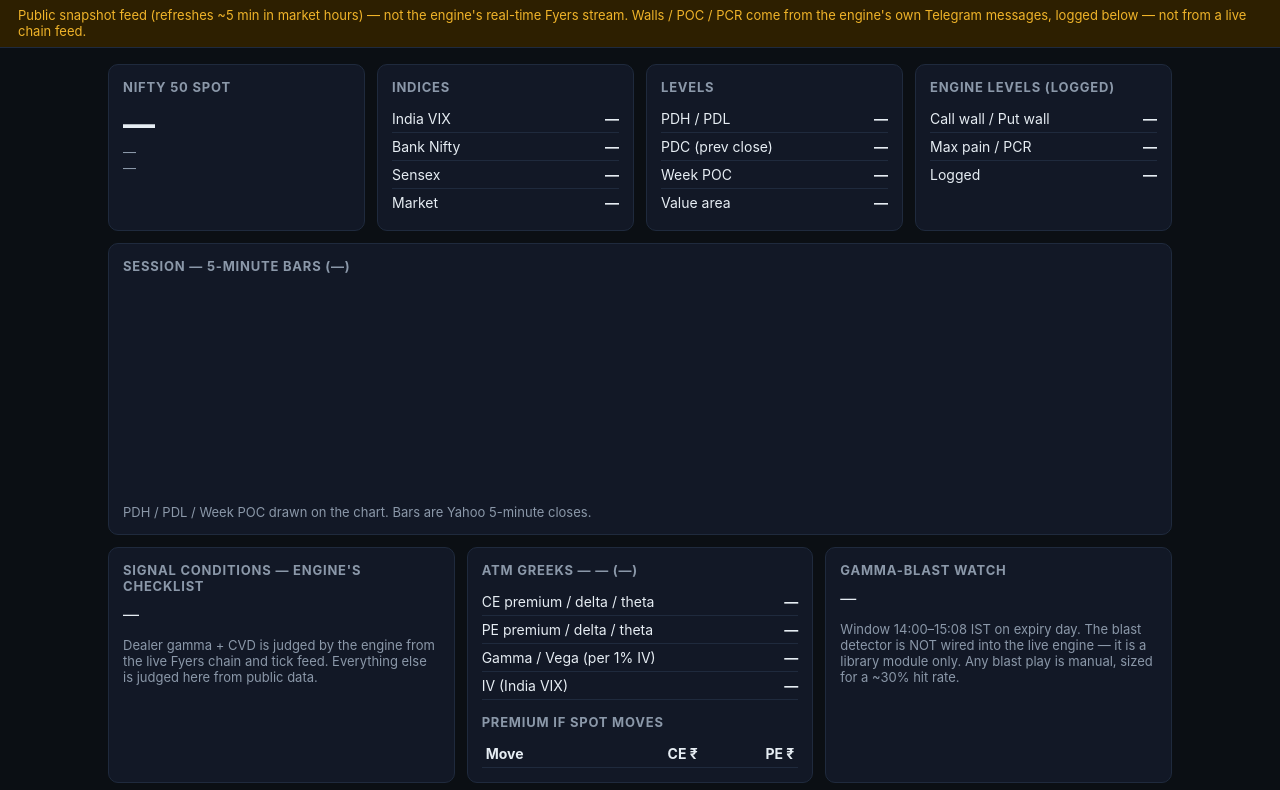
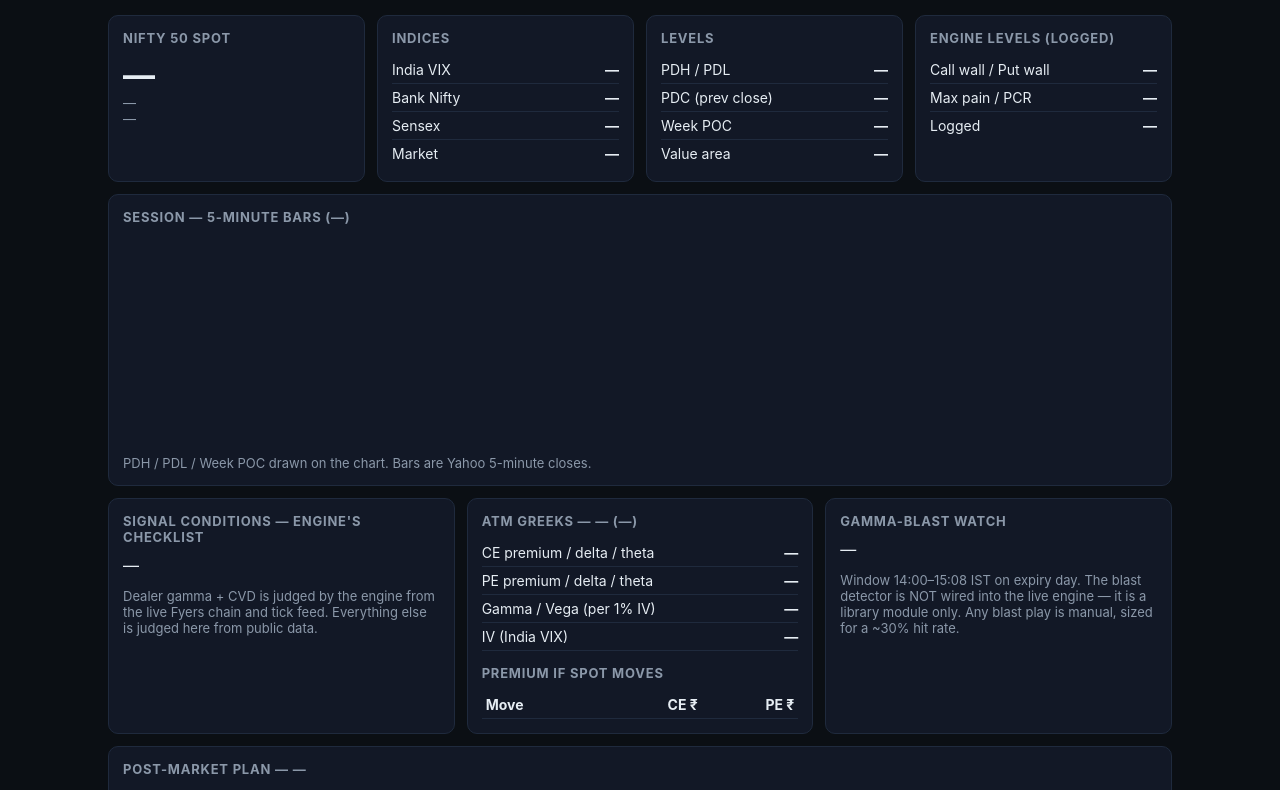
Before and after one commit to parfactmatch-cloud/Imarket, a plain HTML site: page terminal/static/index.html in a window 1280 px wide. Shown: the part 54-844 px from the top of the page. Drawn offline with Linux system fonts and the light colour scheme; no server answers.

Commit message:
Remove the snapshot-feed notice banner from Jev Terminal

```diff
--- a/terminal/static/index.html
+++ b/terminal/static/index.html
@@ -14,7 +14,6 @@
     gap:8px 16px; align-items:baseline; }
   header h1 { font-size:20px; margin:0; }
   header .sub { color:var(--muted); font-size:13px; }
-  .warn { background:#2d1f00; color:#f0b429; padding:8px 18px; font-size:13px; border-bottom:1px solid var(--line); }
   main { padding:16px 18px 40px; max-width:1100px; margin:0 auto; }
   .grid { display:grid; grid-template-columns:repeat(auto-fit,minmax(240px,1fr)); gap:12px; }
   .panel { background:var(--panel); border:1px solid var(--line); border-radius:10px; padding:14px; }
@@ -54,7 +53,6 @@
   <span class="sub">NIFTY 50 · Jev Engine · paper mode</span>
   <span class="sub" id="status">Loading…</span>
 </header>
-<div class="warn">Public snapshot feed (refreshes ~5 min in market hours) — not the engine's real-time Fyers stream. Walls / POC / PCR come from the engine's own Telegram messages, logged below — not from a live chain feed.</div>
 <main>
   <div class="grid" style="margin-bottom:12px">
     <div class="panel"><h2>NIFTY 50 spot</h2><div class="big" id="spot">—</div>
```
